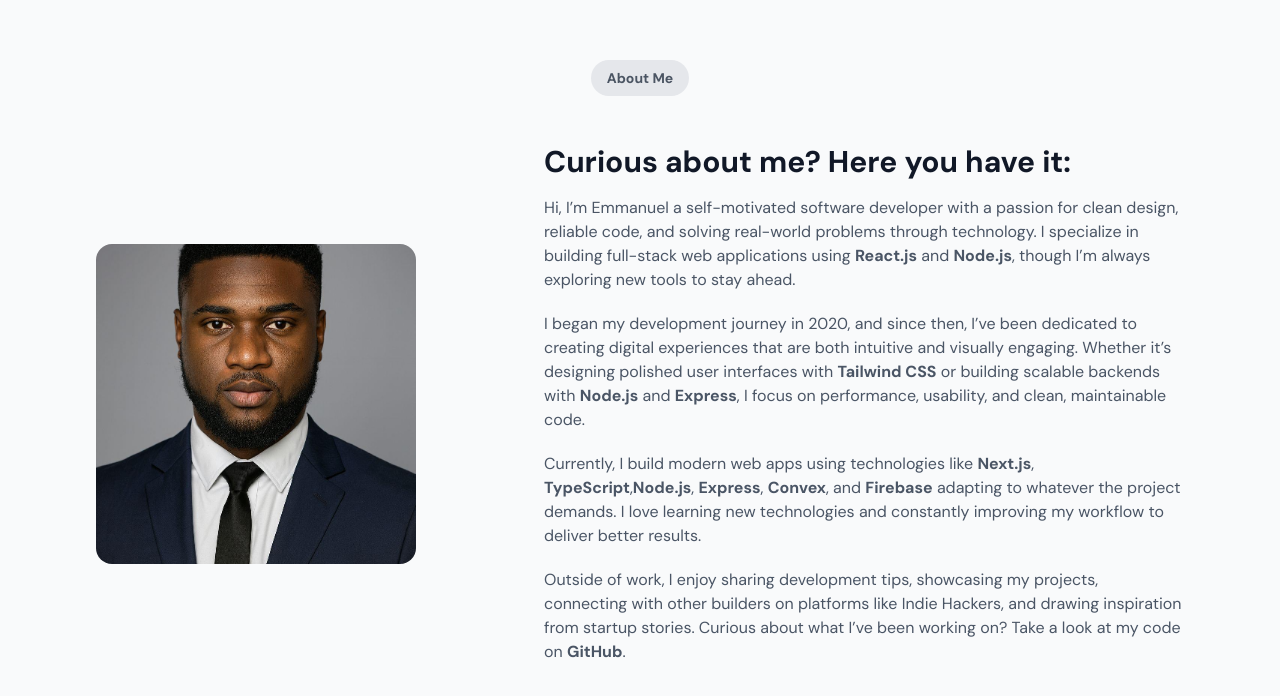
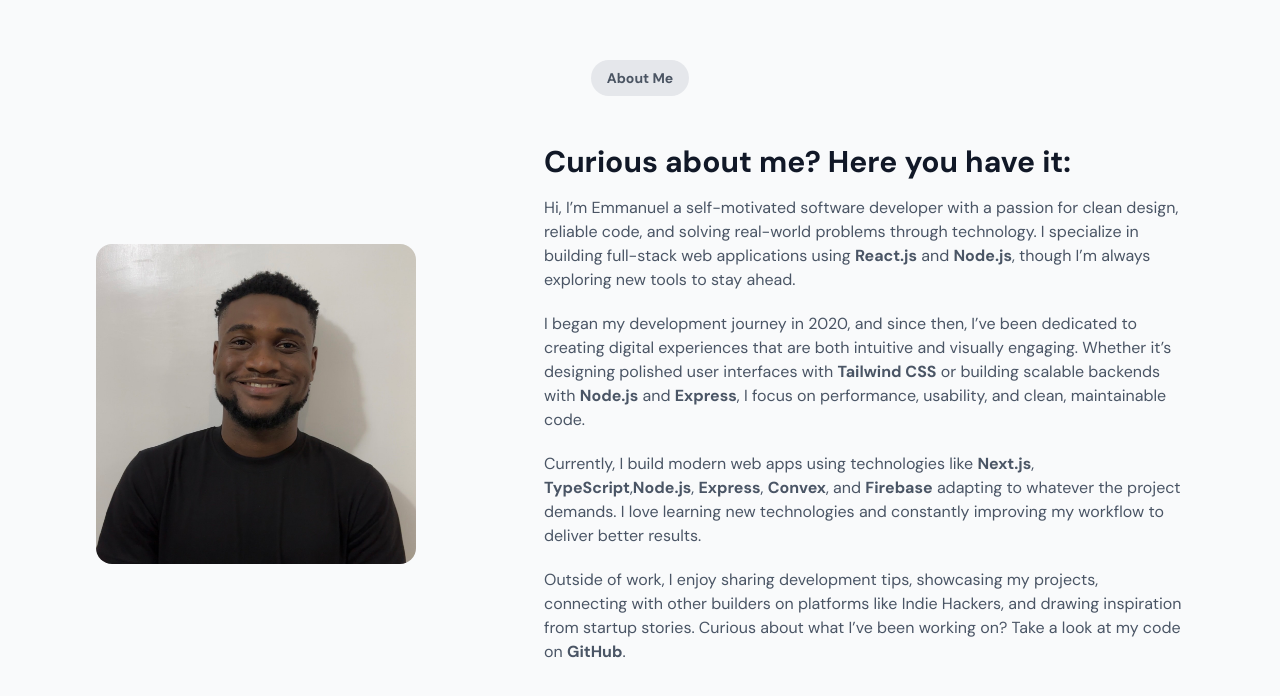
Before and after one commit to rhealnuel/my-portfolio, a Next.js app: page / in a window 1280 px wide. Shown: the part 576-1272 px from the top of the page. Built offline with nearby package versions, Linux system fonts and the light colour scheme; no server answers; the database is empty.

Commit message:
changed my profile picture

```diff
--- a/src/components/About.tsx
+++ b/src/components/About.tsx
@@ -12,7 +12,7 @@
         <div className="w-full flex flex-col lg:flex-row gap-12 lg:gap-32 items-center">
           {/* Image Box */}
           <div className=" relative w-full max-w-xs h-[320px] rounded-md" >
-              <Image src={"/mypicture.jpg"} alt="me" fill className='object-cover rounded-2xl' />
+              <Image src={"/my-profile.jpeg"} alt="me" fill className='object-cover rounded-2xl' />
           </div>
 
           {/* Text Content */}
```
Also changed, not shown: public/my-profile.jpeg (added).
